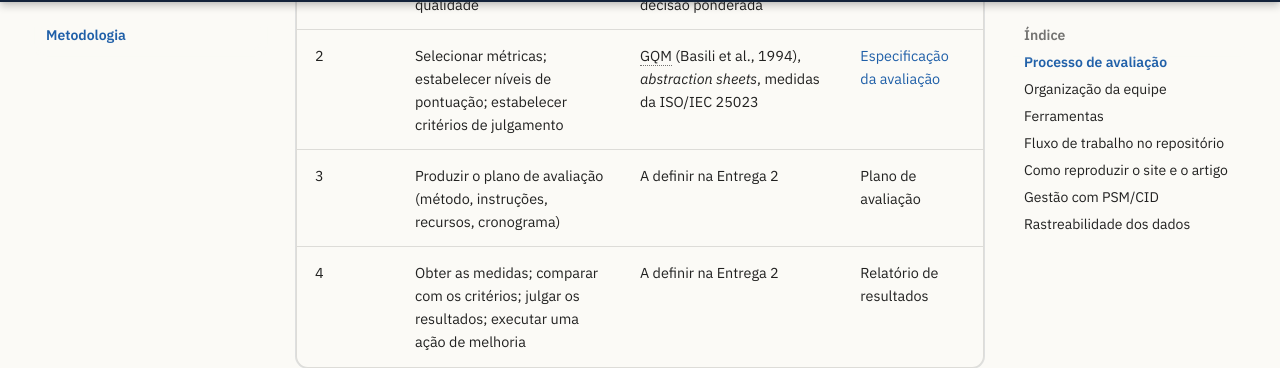
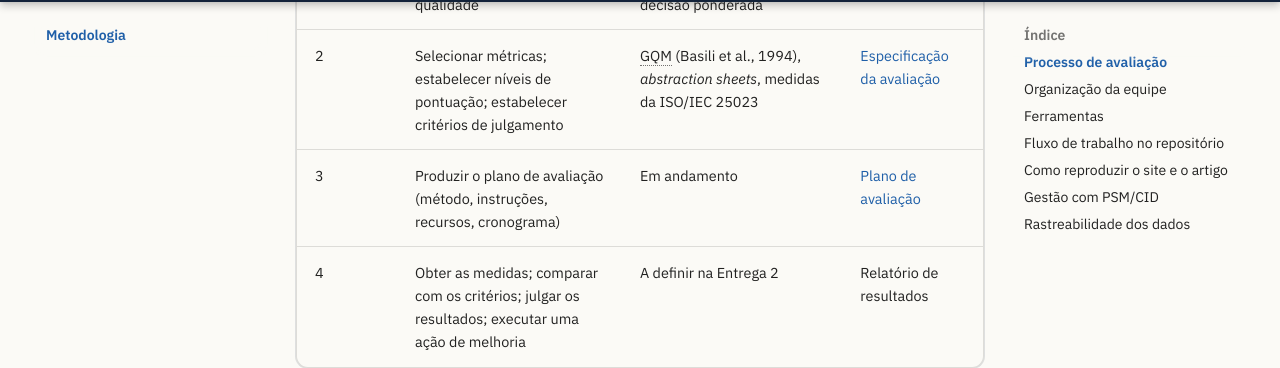
Before and after one commit to FCTE-Qualidade-de-Software-1/2026-2_T01_MARLYN_WESCOFF, an MkDocs documentation site: the page built from docs/metodologia.md, in a window 1280 px wide and 900 px high, scrolled down 866 px. Shown: the part 94-462 px from the top of the window. Built offline with MkDocs 1.6.1 and Material for MkDocs 9.7.7, drawn with Linux system fonts in a browser that asks for light colours; comment, search, counter and statistics services are not loaded.

Commit message:
atualiza tabela fase 3

```diff
--- a/docs/metodologia.md
+++ b/docs/metodologia.md
@@ -30,7 +30,7 @@ flowchart LR
 |---|---|---|---|
 | 1 | Estabelecer o propósito; identificar o tipo de produto; especificar o modelo de qualidade | ISO/IEC 25010:2023; classificação de Pressman e IEEE 1062; matriz de decisão ponderada | [Requisitos de avaliação](fase-1/index.md) |
 | 2 | Selecionar métricas; estabelecer níveis de pontuação; estabelecer critérios de julgamento | GQM (Basili et al., 1994), *abstraction sheets*, medidas da ISO/IEC 25023 | [Especificação da avaliação](fase-2/index.md) |
-| 3 | Produzir o plano de avaliação (método, instruções, recursos, cronograma) | A definir na Entrega 2 | Plano de avaliação |
+| 3 | Produzir o plano de avaliação (método, instruções, recursos, cronograma) | Em andamento | [Plano de avaliação](plano-de-avaliacao.md) |
 | 4 | Obter as medidas; comparar com os critérios; julgar os resultados; executar uma ação de melhoria | A definir na Entrega 2 | Relatório de resultados |
 
 <p class="legenda">Tabela 1. Atividades, técnicas e produtos de cada fase. Fonte: elaboração própria.</p>
```
